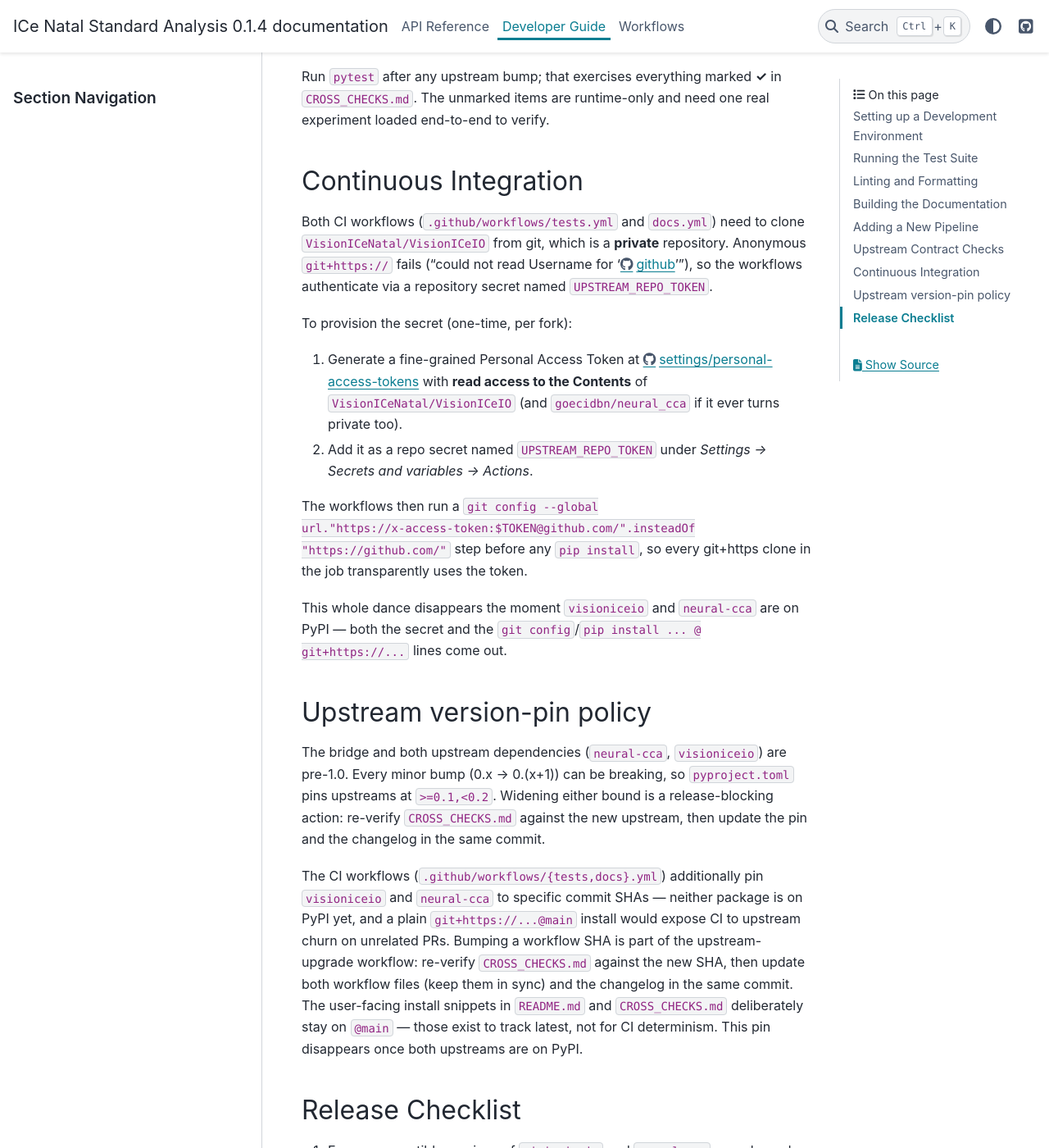
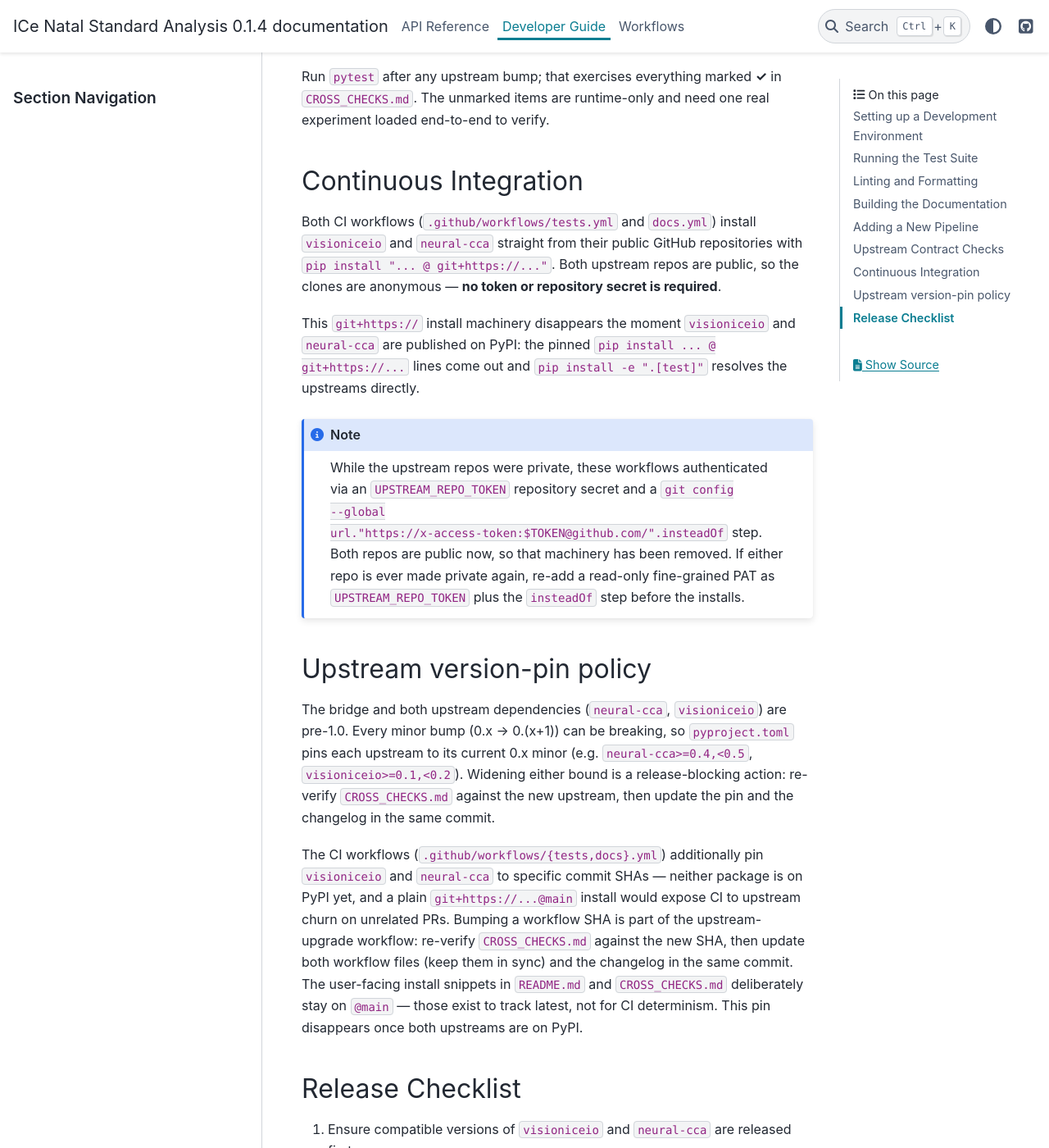
Before and after one commit to VisionICeNatal/VisionICeAnalysis, a Sphinx documentation site: the page built from docs/developer.rst, in a window 1280 px wide and 1400 px high, scrolled down 2461 px. Shown: the whole window at 82% size. Built offline with Sphinx 7.4.7 and the PyData theme 0.15.4, drawn with Linux system fonts in a browser that asks for light colours.

Commit message:
docs+ci: funding note + funder logos; drop UPSTREAM_REPO_TOKEN PAT (upstreams now public), refresh CI/pin docs

```diff
--- a/docs/developer.rst
+++ b/docs/developer.rst
@@ -108,34 +108,33 @@
 ----------------------
 
 Both CI workflows (``.github/workflows/tests.yml`` and ``docs.yml``)
-need to clone ``VisionICeNatal/VisionICeIO`` from git, which is a
-**private** repository. Anonymous ``git+https://`` fails ("could not
-read Username for 'https://github.com'"), so the workflows authenticate
-via a repository secret named ``UPSTREAM_REPO_TOKEN``.
+install ``visioniceio`` and ``neural-cca`` straight from their public
+GitHub repositories with ``pip install "... @ git+https://..."``. Both
+upstream repos are public, so the clones are anonymous — **no token or
+repository secret is required**.
 
-To provision the secret (one-time, per fork):
+This ``git+https://`` install machinery disappears the moment
+``visioniceio`` and ``neural-cca`` are published on PyPI: the pinned
+``pip install ... @ git+https://...`` lines come out and
+``pip install -e ".[test]"`` resolves the upstreams directly.
 
-1. Generate a fine-grained Personal Access Token at
-   https://github.com/settings/personal-access-tokens/new with **read
-   access to the Contents** of ``VisionICeNatal/VisionICeIO`` (and
-   ``goecidbn/neural_cca`` if it ever turns private too).
-2. Add it as a repo secret named ``UPSTREAM_REPO_TOKEN`` under
-   *Settings → Secrets and variables → Actions*.
+.. note::
 
-The workflows then run a ``git config --global url."https://x-access-token:$TOKEN@github.com/".insteadOf "https://github.com/"``
-step before any ``pip install``, so every git+https clone in the job
-transparently uses the token.
-
-This whole dance disappears the moment ``visioniceio`` and
-``neural-cca`` are on PyPI — both the secret and the
-``git config``/``pip install ... @ git+https://...`` lines come out.
+   While the upstream repos were private, these workflows authenticated
+   via an ``UPSTREAM_REPO_TOKEN`` repository secret and a
+   ``git config --global url."https://x-access-token:$TOKEN@github.com/".insteadOf``
+   step. Both repos are public now, so that machinery has been removed.
+   If either repo is ever made private again, re-add a read-only
+   fine-grained PAT as ``UPSTREAM_REPO_TOKEN`` plus the ``insteadOf``
+   step before the installs.
 
 Upstream version-pin policy
 ---------------------------
 
 The bridge and both upstream dependencies (``neural-cca``,
 ``visioniceio``) are pre-1.0. Every minor bump (0.x → 0.(x+1)) can be
-breaking, so ``pyproject.toml`` pins upstreams at ``>=0.1,<0.2``.
+breaking, so ``pyproject.toml`` pins each upstream to its current 0.x
+minor (e.g. ``neural-cca>=0.4,<0.5``, ``visioniceio>=0.1,<0.2``).
 Widening either bound is a release-blocking action: re-verify
 ``CROSS_CHECKS.md`` against the new upstream, then update the pin
 and the changelog in the same commit.
```
Also changed, not shown: docs/index.rst (+19 -0 lines), docs/_static/logo_capes.png (added), docs/_static/logo_cidbn.jpg (added), docs/_static/logo_cnpq.jpg (added), docs/_static/logo_ice.png (added), docs/_static/logo_inct_neurocomp.png (added), 2 other files.
